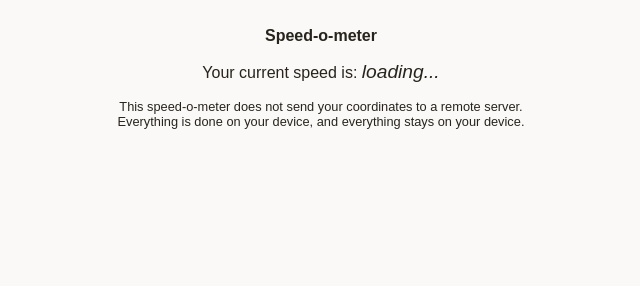
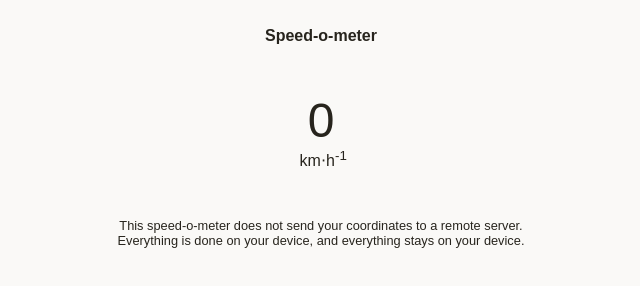
Before and after one commit to not-not-P/speed, a plain HTML site: page index.html in a window 1280 px wide. Shown: the whole page, without its empty margins (319-959 px from the left). Drawn offline with Linux system fonts and the light colour scheme.

Commit message:
Many things

```diff
--- a/css/main.css
+++ b/css/main.css
@@ -12,6 +12,19 @@ h1 {
     font-size: inherit;
 }
 
+p {
+    margin-top: 3rem;
+    margin-bottom: 3rem;
+}
+
+span#speed {
+    font-size: 3rem;
+}
+
+footer {
+    font-size: .8rem;
+}
+
 @media (prefers-color-scheme: dark) {
     body {
         background-color: #27241D;
--- a/index.html
+++ b/index.html
@@ -11,23 +11,17 @@
   </head>
   <body>
 
+  <h1>Speed-o-meter</h1>
+  <p>
+    <span id="speed">0</span><br />
+    &nbsp;km⋅h<sup>-1</sup>
+  </p>
+  <footer>
+    This speed-o-meter does not send your coordinates to a remote server.<br />
+    Everything is done on your device, and everything stays on your device.
+  </footer>
 
-    <div class="container">
-        <div class="row mt-5">
-            <div class="col-md-8 offset-md-2 text-center">
-                <h1 class="h4">Speed-o-meter</h1>
-                <p class="mt-5">
-                    Your current speed is: <span style="font-size:1.2rem" id="speed"><i>loading...</i></span>
-                </p>
-                <p style="font-size:.8rem" id="about" class="m-5">
-                    This speed-o-meter does not send your coordinates to a remote server.<br />
-                    Everything is done on your device, and everything stays on your device.
-                </p>
-            </div>
-        </div>
-    </div> <!-- container -->
-
-    <script>
+  <script>
 
     function haversine(lat1, lon1, lat2, lon2) {
         const R = 6371e3; // m
@@ -69,7 +63,7 @@
                 );
                 const dt = currentLoc.timestamp - lastLoc.timestamp;
                 const kmPerHour = 3600 * d/dt;
-                el.innerHTML = Math.round(kmPerHour) + ' km/h';
+                el.innerHTML = Math.round(kmPerHour).toString();
                 await sleep(1000);
             }
             lastLoc = currentLoc;
@@ -78,6 +72,7 @@
 
     const speedEl = document.getElementById('speed');
     computeSpeed(speedEl);
-    </script>
+  </script>
+
   </body>
 </html>
```
